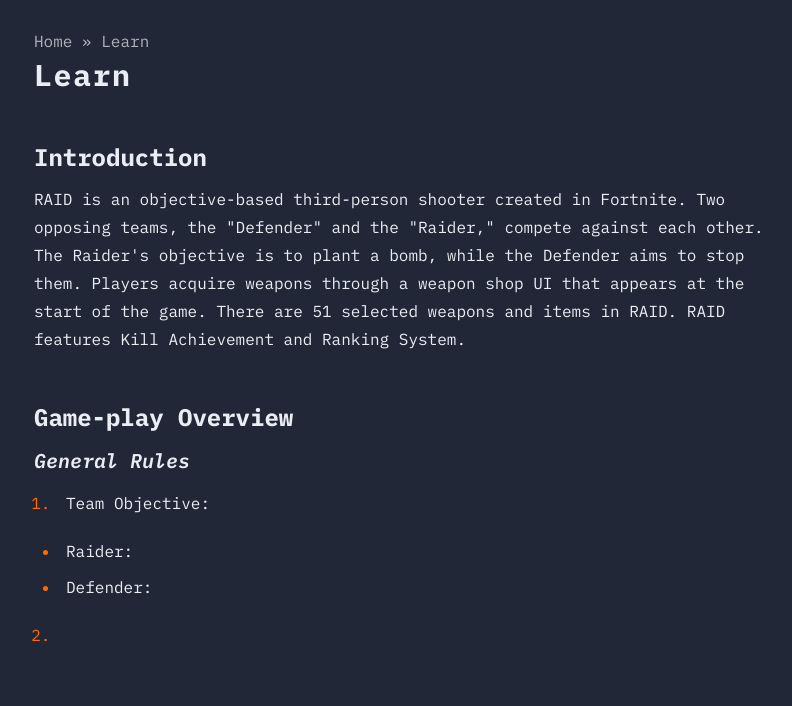
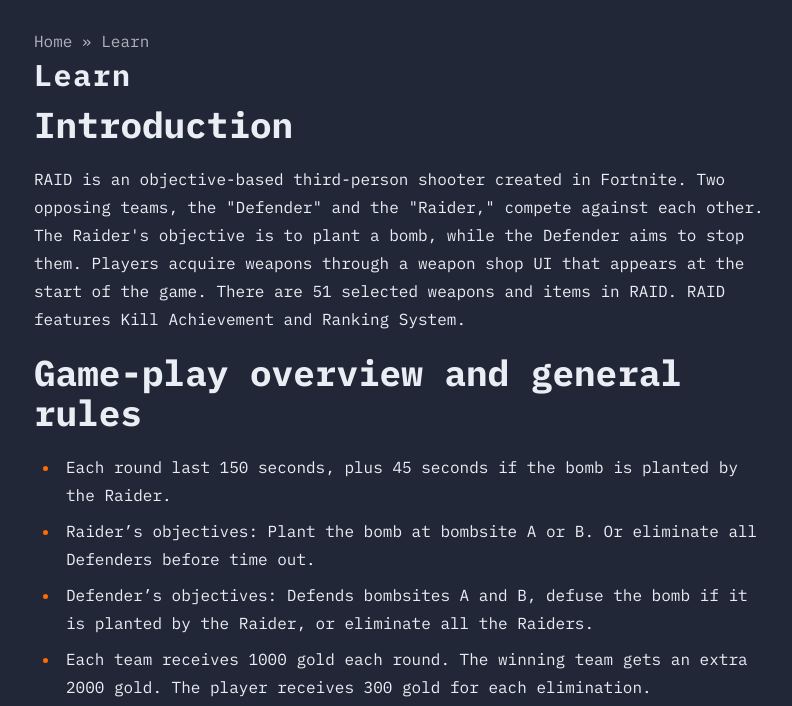
Before and after one commit to truong-bui/UEFNRAIDWebsite, an Astro site: page /learn in a window 1280 px wide. Shown: the part 228-934 px from the top of the page, without its empty margins (238-1030 px from the left). Built offline with nearby package versions, Linux system fonts and the light colour scheme; Astro itself is replaced by a stand-in of ours.

Commit message:
Update learn content. Remove lit module

```diff
--- a/astro.config.ts
+++ b/astro.config.ts
@@ -6,14 +6,12 @@
 import sitemap from "@astrojs/sitemap";
 import { SITE } from "./src/config";
 
-import lit from "@astrojs/lit";
-
 // https://astro.build/config
 export default defineConfig({
   site: SITE.website,
   integrations: [tailwind({
     applyBaseStyles: false,
-  }), react(), sitemap(), lit()],
+  }), react(), sitemap()],
   markdown: {
     remarkPlugins: [
       remarkToc,
--- a/package.json
+++ b/package.json
@@ -14,7 +14,6 @@
   },
   "dependencies": {
     "@astrojs/check": "^0.9.4",
-    "@astrojs/lit": "^4.3.0",
     "@astrojs/rss": "^4.0.9",
     "@resvg/resvg-js": "^2.6.2",
     "@webcomponents/template-shadowroot": "^0.2.1",
--- a/src/pages/learn.md
+++ b/src/pages/learn.md
@@ -2,14 +2,14 @@
 layout: ../layouts/LearnLayout.astro
 title: "Learn"
 ---
-## Introduction
+# Introduction
 <p>
 RAID is an objective-based third-person shooter created in Fortnite. Two opposing teams, the "Defender" and the "Raider," compete against each other. The Raider's objective is to plant a bomb, while the Defender aims to stop them. Players acquire weapons through a weapon shop UI that appears at the start of the game. There are 51 selected weapons and items in RAID. RAID features Kill Achievement and Ranking System.
 </p>
 
-## Game-play Overview
-### General Rules
-  1. Team Objective:
-  - Raider:
-  - Defender:
-  2.
+# Game-play overview and general rules
+  - Each round last 150 seconds, plus 45 seconds if the bomb is planted by the Raider.
+  - Raider's objectives: Plant the bomb at bombsite A or B. Or eliminate all Defenders before time out.
+  - Defender's objectives: Defends bombsites A and B, defuse the bomb if it is planted by the Raider, or eliminate all the Raiders.
+  - Each team receives 1000 gold each round. The winning team gets an extra 2000 gold. The player receives 300 gold for each elimination.
+  - Player acquires weapons through weapon shop UI that appears at start of the game.
```
Also changed, not shown: 1 other file.
